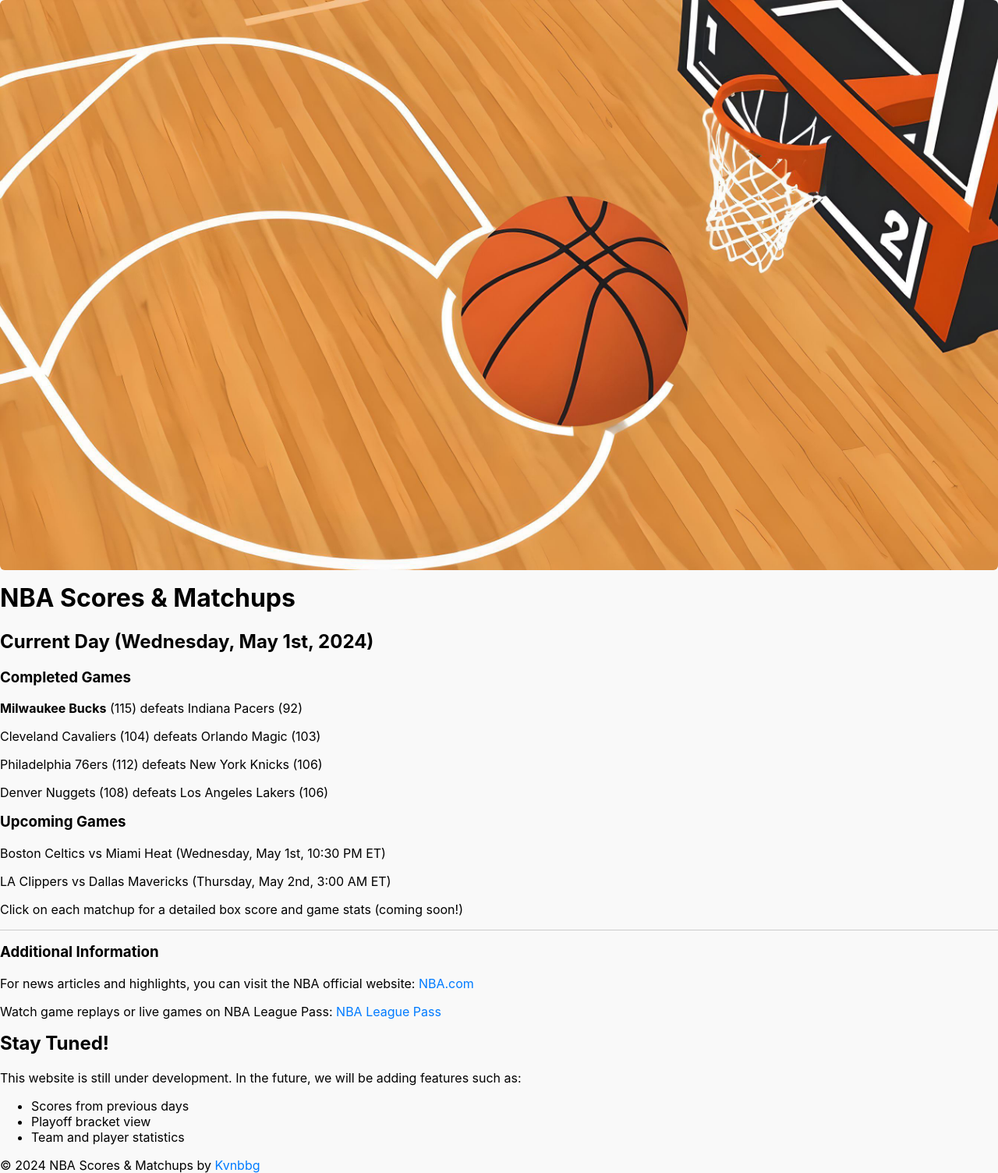
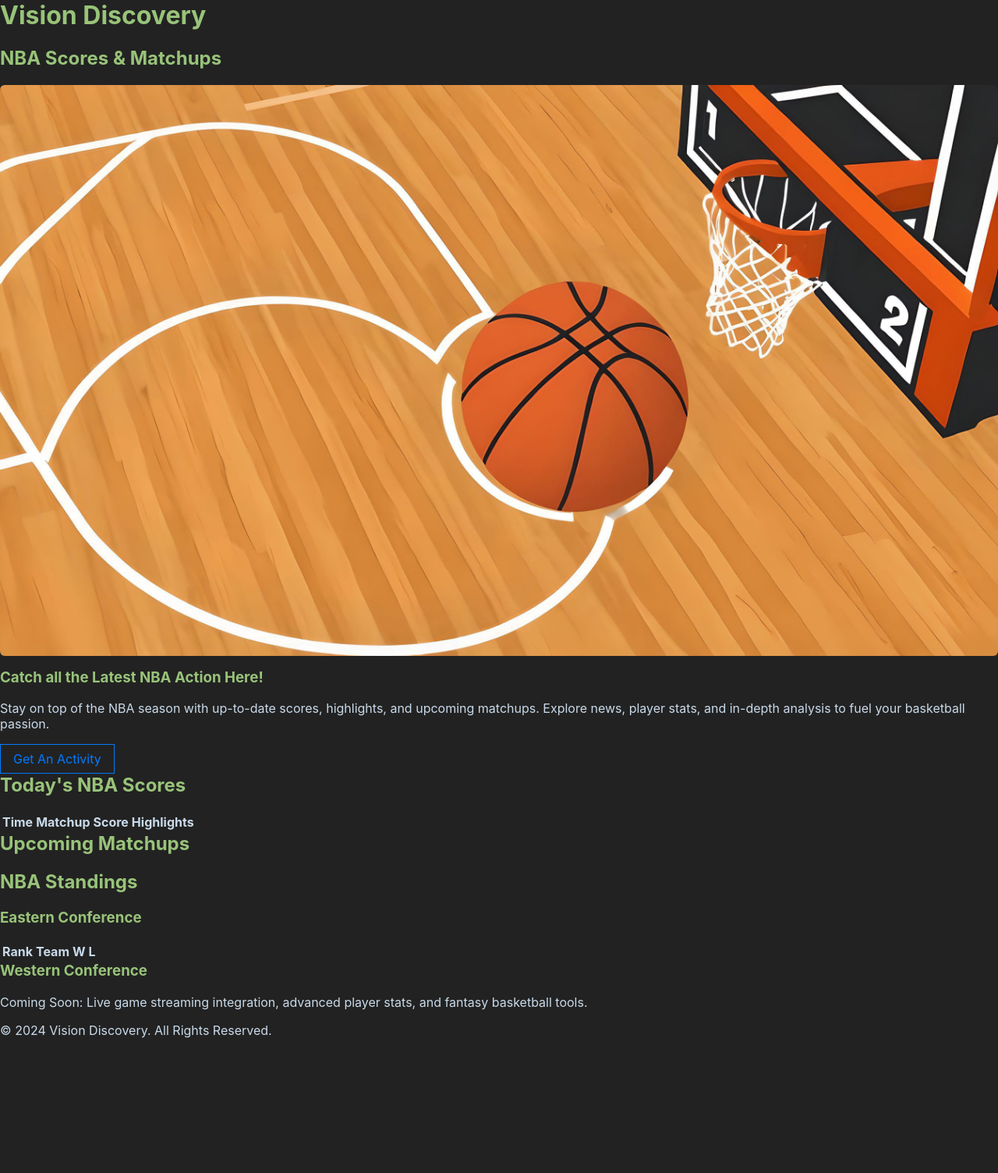
Before and after one commit to Kvnbbg/Vision-Week-Virtual-Exploration, a PHP site: page /nba.html in a window 1280 px wide. Shown: the whole page at 78% size. After the commit the page ends 1331 px from the top, so only its background shows below. Run offline with PHP 8.4, Linux system fonts and the light colour scheme; lists and menus that the app fills with data are empty.

Commit message:
add feature

```diff
--- a/nba.html
+++ b/nba.html
@@ -3,71 +3,104 @@
 <head>
   <meta charset="UTF-8">
   <meta name="viewport" content="width=device-width, initial-scale=1.0">
-  <title>NBA Scores & Matchups</title>
+  <title>Vision Discovery - NBA Scores & Matchups</title>
   <link rel="stylesheet" href="style.css">
 </head>
 <body>
   <header>
-    <img src="app.jpg" style="width=100%; border-radius:0.375rem; height=auto;" alt="App Image" />
+    <h1>Vision Discovery</h1>
+    <h2>NBA Scores & Matchups</h2>
   </header>
-  <main>
-    <h1>NBA Scores & Matchups</h1>
-    <h2>Current Day (Wednesday, May 1st, 2024)</h2>
-    <h3>Completed Games</h3>
-    <ul class="games-list">
-      <li><b>Milwaukee Bucks</b> (115) defeats Indiana Pacers (92)</li>
-      <li>Cleveland Cavaliers (104) defeats Orlando Magic (103)</li>
-      <li>Philadelphia 76ers (112) defeats New York Knicks (106)</li>
-      <li>Denver Nuggets (108) defeats Los Angeles Lakers (106)</li>
+
+  <section class="hero">
+    <img src="app.jpg" alt="Thrilling NBA Action">
+    <div class="hero-content">
+      <h3>Catch all the Latest NBA Action Here!</h3>
+      <p>Stay on top of the NBA season with up-to-date scores, highlights, and upcoming matchups. Explore news, player stats, and in-depth analysis to fuel your basketball passion.</p>
+      <a href="nba-ball.html" class="button">Get An Activity</a>
+    </div>
+  </section>
+
+  <section class="scores">
+    <h2>Today's NBA Scores</h2>
+    <table id="scores-table">
+      <thead>
+        <tr>
+          <th>Time</th>
+          <th>Matchup</th>
+          <th>Score</th>
+          <th>Highlights</th>
+        </tr>
+      </thead>
+      <tbody></tbody>
+    </table>
+  </section>
+
+  <section class="matchups">
+    <h2>Upcoming Matchups</h2>
+    <ul id="matchups-list">
     </ul>
-    <h3>Upcoming Games</h3>
-    <ul class="games-list">
-      <li>Boston Celtics vs Miami Heat (Wednesday, May 1st, 10:30 PM ET)</li>
-      <li>LA Clippers vs Dallas Mavericks (Thursday, May 2nd, 3:00 AM ET)</li>
-    </ul>
-    <p>Click on each matchup for a detailed box score and game stats (coming soon!)</p>
-    <hr>
-    <h3>Additional Information</h3>
-    <p>For news articles and highlights, you can visit the NBA official website: <a href="https://nba.com/">NBA.com</a></p>
-    <p>Watch game replays or live games on NBA League Pass: <a href="https://www.nba.com/leaguepass/">NBA League Pass</a></p>
-    <h2>Stay Tuned!</h2>
-    <p>This website is still under development. In the future, we will be adding features such as:</p>
-    <ul>
-      <li>Scores from previous days</li>
-      <li>Playoff bracket view</li>
-      <li>Team and player statistics</li>
-    </ul>
-  </main>
-  <footer>&copy; 2024 NBA Scores & Matchups by <a href="https://kvnbbg.fr">Kvnbbg</a>
-  </footer>
-  <script src="script.js"></script>
-<script>
-   // This is a basic example for search functionality.
-   // In a real application, you would connect to a video data source (API or database)
-   // and filter videos based on the search term.
+  </section>
 
-   const searchInput = document.getElementById('search-input');
-   const searchButton = document.getElementById('search-button');
-   const videosSection = document.querySelector('.videos');
+  <section class="standings">
+    <h2>NBA Standings</h2>
+    <div class="standings-container">
+      <h3>Eastern Conference</h3>
+      <table>
+        <thead>
+          <tr>
+            <th>Rank</th>
+            <th>Team</th>
+            <th>W</th>
+            <th>L</th>
+          </tr>
+        </thead>
+        <tbody>
+          </tbody>
+      </table>
+      <h3>Western Conference</h3>
+      </div>
+  </section>
 
-   searchButton.addEventListener('click', () => {
-     const searchTerm = searchInput.value.toLowerCase();
-     // Simulate filtering videos based on search term (replace with actual data fetching)
-     let filteredVideos = []; // Replace with your video data filtering logic
+  <p>Coming Soon: Live game streaming integration, advanced player stats, and fantasy basketball tools.</p>
+  <footer>&copy; 2024 Vision Discovery. All Rights Reserved.</footer>
+  <script>
+  // Sample Team Names (Replace with actual team names)
+  const teams = ["Milwaukee Bucks", "Golden State Warriors", "Boston Celtics", "Los Angeles Clippers", "Phoenix Suns"];
 
-     // Clear previous video entries
-     videosSection.innerHTML = '';
+  function generateRandomScore() {
+    return Math.floor(Math.random() * 120) + 80; // Range: 80-199
+  }
 
-     // Display filtered videos (replace with actual video data)
-     filteredVideos.forEach(video => {
-       const videoEntry = document.createElement('div');
-       videoEntry.classList.add('video');
-       videoEntry.innerHTML = `<h3>${video.title}</h3><p>${video.description}</p>`;
-       videosSection.appendChild(videoEntry);
-     });
-   });
+  function generateTodaysScores() {
+    const tableBody = document.getElementById('scores-table').getElementsByTagName('tbody')[0];
+    tableBody.innerHTML = ''; // Clear existing data
 
-</script>
+    for (let i = 0; i < 3; i++) { // Generate scores for 3 games
+      const time = '10:00 PM ET'; // Replace with actual time data
+      const team1 = teams[Math.floor(Math.random() * teams.length)];
+      const team2 = teams.find(team => team !== team1); // Avoid same team playing itself
+      const score1 = generateRandomScore();
+      const score2 = generateRandomScore();
+      const winner = score1 > score2 ? team1 : team2;
 
-</body>
-</html>
+      const row = document.createElement('tr');
+      row.innerHTML = `
+        <td><span class="math-inline">\{time\}</td\>
+<td\><img src\="TEAM\_LOGO\_1\.png" alt\="</span>{team1} Logo"> vs. <img src="TEAM_LOGO_2.png" alt="<span class="math-inline">\{team2\} Logo"\></td\>
+<td\></span>{score1} - <span class="math-inline">\{score2\} \(</span>{winner} W)</td>
+        <td><a href="#">Watch Highlights</a></td>
+      `;
+      tableBody.appendChild(row);
+    }
+  }
+
+  function generateUpcomingMatchups() {
+    const matchupsList = document.getElementById('matchups-list');
+    matchupsList.innerHTML = ''; // Clear existing data
+
+    const days = ['Monday', 'Tuesday', 'Wednesday', 'Thursday', 'Friday'];
+    const dates = days.map(day => new Date().addDays(days.indexOf(day) + 1).toLocaleDateString()); // Add 1-5 days to current date
+
+    for (let i = 0; i < 5;
+         }
--- a/script.js
+++ b/script.js
@@ -37,3 +37,36 @@
     image.remove(); // Remove the image from the DOM to avoid memory leaks
   }, 3000);
 });
+
+const nbaBall = document.querySelector('.nba-ball'); // Select the element with class "nba-ball"
+
+let animationIndex = 0; // Keeps track of the current animation
+
+function animateBall() {
+  // Clear any existing animation classes
+  nbaBall.classList.remove('animation-1', 'animation-2', 'animation-3');
+
+  // Choose a random animation based on the animationIndex
+  switch (animationIndex) {
+    case 0:
+      nbaBall.classList.add('animation-1'); // Add the first animation class
+      break;
+    case 1:
+      nbaBall.classList.add('animation-2'); // Add the second animation class
+      break;
+    case 2:
+      nbaBall.classList.add('animation-3'); // Add the third animation class
+      break;
+    default:
+      animationIndex = 0; // Reset animationIndex if it reaches the end
+  }
+
+  // Increment animationIndex for the next cycle
+  animationIndex = (animationIndex + 1) % 3; // Ensures it stays between 0 and 2
+
+  // Schedule the next animation after 3 seconds
+  setTimeout(animateBall, 3000);
+}
+
+// Start the animation loop
+animateBall();
--- a/style.css
+++ b/style.css
@@ -6,7 +6,16 @@
 body {
   margin: 0;
   padding: 0;
-  background-color: #f9f9f9; /* Light grey background */
+  background-color: #222; /* Dark grey background for dark mode */
+  color: #c9daea; /* Light grey text for dark mode */
+}
+
+h1, h2, h3, a {
+  color: #98c379; /* Lime green for important elements */
+}
+
+a:hover {
+  color: #568028; /* Darker green on hover for important elements */
 }
 
 .container {
@@ -49,8 +58,193 @@
 a {
   color: #007bff; /* Dark blue */
   text-decoration: none; /* Remove underline by default */
+  display: inline-block; /* Make anchors behave like buttons */
+  padding: 0.5rem 1rem; /* Add some padding for visual impact */
+  border: 1px solid #007bff; /* Subtle border with hover effect */
+  transition: background-color 0.3s ease-in-out; /* Smooth transition */
+  cursor: pointer; /* Indicate clickable element */
+
+  ul {
+    list-style: none; /* Remove bullet points */
+    padding: 0; /* No default padding */
+    margin: 0; /* No default margin */
+    display: none; /* Hide initially */
+  }
+
+  li {
+    padding: 0.5rem 1rem; /* Consistent padding for list items */
+    cursor: pointer; /* Indicate clickable elements */
+    background-color: #fff; /* White background for contrast */
+
+    :hover {
+      background-color: #f2f2f2; /* Slightly lighter background on hover */
+    }
+  }
+  :hover {
+    background-color: #0069d9; /* Darker blue on hover */
+  }
+
+  li:hover {
+    background-color: #0056b3; /* Even darker blue on hover for list items */
+  }
+}
+
+.nav a:hover {
+  background-color: #fff; /* White background for main navigation on hover */
+  color: #007bff; /* Dark blue text for main navigation on hover */
+}
+
+.nav a.active {
+  background-color: #007bff; /* Dark blue for active main navigation items */
+  color: #fff; /* White text for active main navigation items */
+}
+
+/* Responsive behavior */
+@media only screen and (max-width: 768px) {
+  a {
+    display: block; /* Make anchors fill the width on smaller screens */
+    width: 100%; /* Full width on smaller screens */
+    margin: 0; /* No margin on smaller screens */
+
+    ul {
+      display: block; /* Show the list on smaller screens */
+    }
+  }
 }
 
 a:hover {
   color: #0056b3; /* Darker blue on hover */
 }
+.nba-ball-container {
+  display: flex;
+  justify-content: center;
+  align-items: center;
+  width: 100vw;
+  height: 100vh;
+  background-color: #f0f0f0; /* Light gray background */
+}
+
+.nba-ball {
+  width: 200px;
+  height: 200px;
+  border-radius: 50%;
+  background: radial-gradient(circle at center,
+                             orange 0%,
+                             orange 70%,
+                             white 70%,
+                             white 100%);
+  box-shadow: inset 0px 0px 10px rgba(0, 0, 0, 0.2);
+}
+
+.nba-ball::after {
+  content: "";
+  position: absolute;
+  top: 50%;
+  left: 50%;
+  transform: translate(-50%, -50%);
+  width: 20%;
+  height: 50%;
+  background-color: black;
+  transform: rotate(45deg); /* Rotate for first black stripe */
+}
+
+.nba-ball::after:nth-child(2) {
+  transform: rotate(-45deg); /* Rotate for second black stripe */
+}
+
+/* Animations (replace placeholders with your desired animation styles) */
+.nba-ball.animation-1 {
+  animation: spin 3s linear infinite;
+}
+
+.nba-ball.animation-2 {
+  animation: bounce 3s ease-in-out infinite;
+}
+
+.nba-ball.animation-3 {
+  animation: grow-shrink 3s ease-in-out alternate infinite;
+}
+
+@keyframes spin {
+  from { transform: rotate(0deg); }
+  to { transform: rotate(360deg); }
+}
+
+@keyframes bounce {
+  0%, 100% {
+    transform: translateY(0);
+  }
+  50% {
+    transform: translateY(-30px);
+  }
+}
+
+@keyframes grow-shrink {
+  0%, 100% {
+    transform: scale(1);
+  }
+  50% {
+    transform: scale(1.1);
+  }
+}
+.social-sharing {
+  display: flex;
+  justify-content: space-between;
+  margin-top: 1rem;
+}
+
+.social-sharing a {
+  padding: 5px 10px;
+  border: 1px solid #ccc;
+  border-radius: 0.375rem;
+  text-decoration: none;
+  color: #333;
+  margin: 0 5px;
+}
+
+.social-sharing a:hover {
+  background-color: #ddd;
+}
+
+.social-sharing i {
+  font-size: 1.2rem;
+}
+.video-progress {
+  position: absolute;
+  bottom: 0;
+  left: 0;
+  width: 100%;
+  height: 5px;
+  background-color: #ccc;
+}
+
+.video-progress .played {
+  background-color: #28a745; /* Use winning team green for progress bar */
+  width: 0%; /* Initially empty */
+  transition: width 0.3s ease-in-out; /* Smooth progress bar animation */
+}
+
+/* Add functionality in JavaScript to update the .played width based on video progress */
+.video-wrapper:hover .video-thumbnail {
+  opacity: 0.7; /* Reduce thumbnail opacity on hover */
+}
+/* Media queries for different screen sizes */
+@media only screen and (max-width: 768px) {
+  /* Styles for smaller screens */
+  .container {
+    max-width: 100%; /* Full width on smaller screens */
+    padding: 1rem;
+  }
+
+  .video-wrapper {
+    width: 100%; /* Videos take full width on smaller screens */
+    margin: 1rem 0;
+  }
+}
+
+@media only screen and (min-width: 768px) and (max-width: 1200px) {
+  /* Styles for medium screens */
+  .container {
+    max-width: 80%; /* Adjust as needed */
+  }
+}
```
Also changed, not shown: index.html (+43 -12 lines), nba-ball.html (added, +15 -0 lines).
